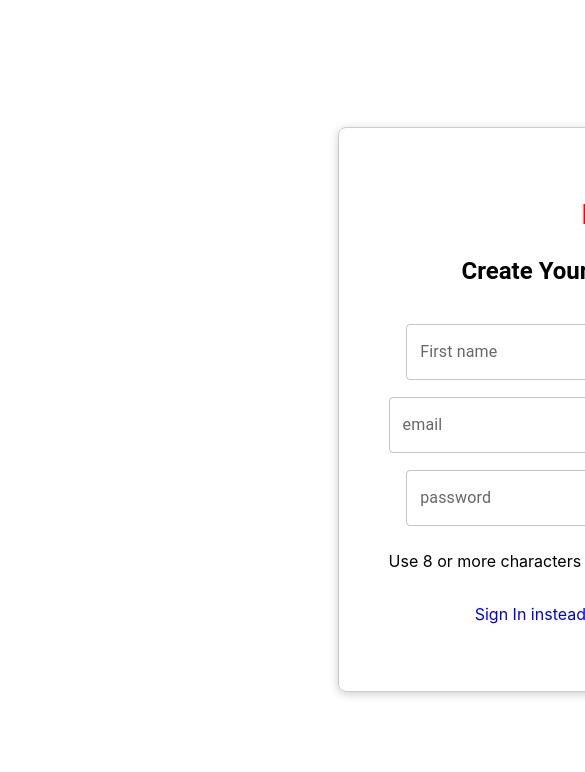
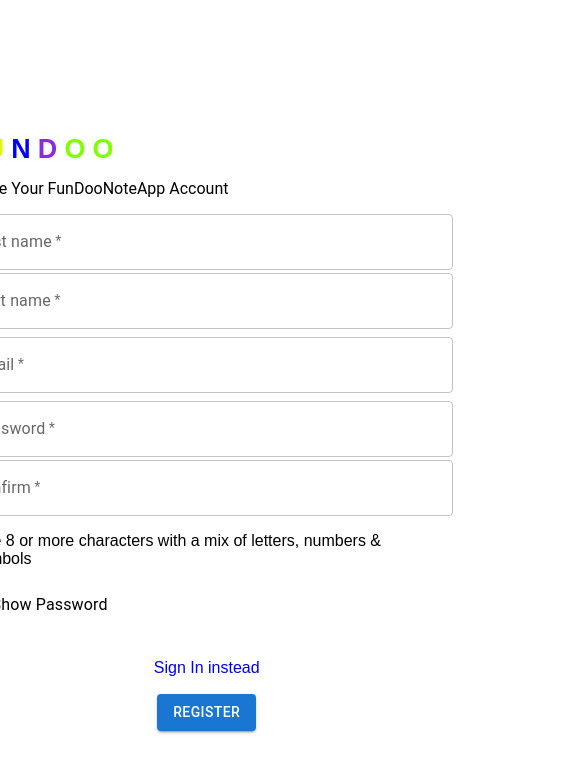
Before and after one commit to Sreedhar9652002484/FunDooNote-React, a React (Create React App) app: page /signup in a window 390 px wide. Shown: the top 772 px of the page, 585 px wide, since content can reach past the window. Built offline with nearby package versions, Linux system fonts and the light colour scheme.

Commit message:
[Sreedhar]Refactor: Added Responsive for singin signup pages

```diff
--- a/src/components/signin.css
+++ b/src/components/signin.css
@@ -1,32 +1,44 @@
+*{
+   margin: 0;
+   padding: 0;
+   font-family:'Poppins', sans-serif;
+   box-sizing: border-box;
+ }
+ header{
 
-.center{
+ width: 100vw;
+ height: 100vh;
+ display: flex;
+ justify-content: center;
+ align-items: center;
+ }
+.container1{
+
+
    display: flex;
-   flex-direction: row;
    justify-content: center;
 
-}
-.container1{
-    margin-top: 20vh;
-    display: inline-block;
-     padding: 20px;
-     border: 1px solid #ccc;
-     border-radius: 8px;
-     box-shadow: 0px 2px 10px rgba(0, 0, 0, 0.2);
-     padding-bottom: 5vh;
+
 
  }
-.logo{
+ .container2{
+
+   height: 100%;
+   border: 1px solid black;
+   padding: 5vh;
+
+ }
+
+.logo1{
     font-family: 'Arial', sans-serif;
     font-size: 24px;
     font-weight: bold;
+    display: flex;
+    justify-content: center;
+    text-align: center;
     color: red;
-    text-align: left;
-    padding: 20px;
-    display: flex;
-   justify-content: center;
-    padding-bottom: 10px;
-    letter-spacing: 3px;
-
+    letter-spacing: 6px;
+    animation: zoomIn 3s ease-in-out forwards;
   }
 .U{
     color: yellow;
@@ -41,31 +53,40 @@
   .O{
     color: chartreuse;
   }
+
 .signin{
    display: flex;
    flex-direction: column;
    align-items: center;
+   margin-top: -2vh;
+}
+
+#sign{
+   font-size: 1.5rem;
+   margin-top: 1.2rem;
+
 }
 #google{
-   margin-top: -1.5vh;
+   margin-top: 1rem;
 }
-
+.registerform1{
+   display: flex;
+   flex-direction: column;
+   justify-content: center;
+   align-items: center;
+}
  .emailaddress{
     padding: 2vh;
-
-
-
  }
  .pass{
     margin-bottom: 3vh;
-
  }
 
  #email1{
-    width: 50vh;
+    width: 350px;
  }
  #password1{
-    width: 50vh;
+    width: 350px;
 
  }
  .error-message1{
@@ -76,20 +97,47 @@
  }
  #button1{
     margin-top: 2vh;
-    margin-left: 23vh;
+    margin-left: 21vh;
     background-color: rgba(0, 0, 255, 0.619);
     color: white;
 
  }
+ .createsign{
+   display: flex;
+   flex-direction: row;
+ }
  #link1{
-    padding-left: 3vh;
+    padding-right:260px;
     text-decoration: none;
+
  }
  #link2{
-    padding-left: 19vh;
+   padding-top: 3vh;
+    padding-left: 2.6vh;
     text-decoration: none;
+
  }
- #submit{
+ #submit1{
    text-align: center;
    color: rgb(118, 195, 2);
+   margin-top:10vh;
  }
+
+ /* Media query for screens narrower than 420px */
+@media screen and (min-width:360px) and (max-width: 768px) {
+.container1{
+border: none;
+}
+#email1{
+   width: 300px;
+}
+#password1{
+   width: 300px;
+}
+#link1{
+   padding-right:200px;
+}
+.center{
+   margin-top: -50px;
+}
+}
--- a/src/components/signin.js
+++ b/src/components/signin.js
@@ -6,17 +6,13 @@
 
 
 const SigninForm = () => {
-
-
-
     const [email, setEmail] = useState('');
-    const [isvalidEmail, setIsValidEmail]=useState(true);
+    const [isvalidEmail, setIsValidEmail] = useState(true);
 
     const [password, setPassword] = useState('');
-    const [isvalidPass, setIsValidPass]=useState(true);
+    const [isvalidPass, setIsValidPass] = useState(true);
 
     const [submitted, setSubmitted] = useState(false);
-
 
 
 
@@ -29,37 +25,36 @@
         setIsValidPass(isPassValid);
 
 
-        event.preventDefault();
-        if(isvalidEmail){
-            console.log('Email is Valid',email);
-        }else{
+        if (isvalidEmail) {
+            console.log('Email is Valid', email);
+        } else {
             console.log('Email is not valid');
         };
-        if(isvalidPass){
-            console.log('Password is Valid',password);
-        }else{
+        if (isvalidPass) {
+            console.log('Password is Valid', password);
+        } else {
             console.log('Password is not valid');
         };
-       if(isvalidEmail && isPassValid){
+        if (isvalidEmail && isPassValid) {
             setSubmitted(true);
         }
+        event.preventDefault();
 
 
 
     };
     return (
-        <div className="center">
+        <header>
             <div className="container1">
-                <div className="logo">F<span className="U" >U</span><span className="N" >N</span><span className="D" >D</span><span className="O" >OO</span></div>
-               <div className="signin"> <h2 id="signin">Sign in</h2>
+                <div className="container2">
+                    <div className="logo1">F<span className="U" >U</span><span className="N" >N</span><span className="D" >D</span><span className="O" >OO</span></div>
+                    <div className="signin"> <p id="sign">Sign in</p>
                         <p id="google">with your Google Account</p></div>
                     <form className="form" onSubmit={handleSubmit}>
-                    <div className="registerform">
-
+                        <div className="registerform1">
                             <div className="emailaddress">
                                 <TextField id="email1" label="email" variant="outlined" value={email}
                                     onChange={(e) => setEmail(e.target.value)} />
-
 
                             </div>
                             {!isvalidEmail && <p className="error-message1">Email is not valid</p>}
@@ -72,18 +67,21 @@
                             {!isvalidPass && <p className="error-message1">Password is not valid</p>}
 
                             <a href="forget" id="link1">forget password?</a>
+
+
+
+                        <div className="createsign">
                             <Link to="/signup" id="link2">Create Account</Link> {/* Use Link */}
+                            <Button variant="Link" id="button1" type="submit" >Sign in</Button>
 
                         </div>
+                        </div>
 
+                     </form>   {submitted && <p id="submit1">Login successfully!</p>}
+                </div>
 
-                    <Button variant="Link" id="button1" type="submit" >Sign in</Button>
-
-                    {submitted && <p id="submit">Login successfully!</p>}
-
-                </form>
         </div>
-        </div>
+        </header >
 
 
     );
--- a/src/components/signup.css
+++ b/src/components/signup.css
@@ -1,113 +1,221 @@
+*{
+  margin: 0;
+  padding: 0;
+  font-family:'Poppins', sans-serif;
+  box-sizing: border-box;
+}
+header{
 
-.img{
+width: 100vw;
+height: 100vh;
 display: flex;
-  flex-direction: row;
-  margin-left: 40vh
+justify-content: center;
+align-items: center;
+}
+.imgform{
+  max-width: 1000px;
+  max-height: 600px;
+  border: 1px solid black;
+  display: flex;
+  justify-content: space-between;
+  align-items: flex-start;
+  padding: 3rem;
+}
+.leftcontainer{
+ flex-basis: 50%;
+}
+.right{
+  flex-basis: 50%;
+}
+.registerform{
 
+  display: flex;
+  flex-direction: column;
+  width: auto;
+  justify-content: space-between;
+  gap: 1rem;
+}
+.form-container {
 
+  display: flex;
+  flex-direction: column;
+  justify-content: space-around;
+  gap: 0.5rem;
 }
 #img1{
-  height: 60vh;
-  margin-top: 15vh;
-  margin-left: 20vh;
-
-}
-.container{
-   margin-top: 15vh;
-   display: inline-block;
-    padding: 50px;
-    border: 1px solid #ccc;
-    border-radius: 8px;
-    box-shadow: 0px 2px 10px rgba(0, 0, 0, 0.2);
-
+  width: 100%;
+  height: 100%;
+  padding: 3rem;
 }
 .logo {
+  width: 0;
   font-family: 'Arial', sans-serif;
-    font-size: 25px;
-    font-weight: bolder;
+  font-size: 1.4rem;
+  font-weight: bold;
   color: red;
-    text-align: left;
-    padding: 20px;
-    padding-bottom: 10px;
-    letter-spacing: 5px;
-    animation: zoomIn 3s ease-in-out forwards;;
+  letter-spacing: 6px;
+  animation: zoomIn 3s ease-in-out forwards;
+  ;
 }
+
 @keyframes zoomIn {
   0% {
     transform: scale(1);
     opacity: 0;
   }
+
   100% {
     transform: scale(1.2);
     opacity: 1;
   }
 }
-  #create{
-    text-align: center;
+#create {
   font-family: 'Roboto', sans-serif;
+}
 
-  }
-.U{
+.logo .U {
   color: rgb(223, 247, 10);
 }
-  .N{
+
+.logo .N {
   color: blue;
 }
-  .D{
+
+.logo .D {
   color: blueviolet;
 
 }
-  .O{
+.logo .O {
   color: chartreuse;
 }
-.name{
+.firstlast{
   display: flex;
-   flex-direction: row;
-   justify-content: center;
-   padding-top: 20px;
+  gap: 0.2rem;
 }
-.firstname{
-    margin-right: 10px;
+.passconfirm{
+  display: flex;
+  gap: 0.2rem;
 }
-.lastname{
-    margin-left: 10px;
-}
-.email{
-    margin-top: 2vh;
-    margin-bottom: 2vh;
-}
-#email{
-    width: 62vh;
-}
-.pass{
-    display: flex;
-    flex-direction: row;
-    justify-content: center;
- }
- .password{
-     margin-right: 10px;
+.error-message {
+  color: red;
+  text-align: center;
+  margin-top: 0.5rem;
 
 }
- .confirmpass{
-     margin-left: 10px;
- }
- .error-message{
-  color: red;
-
-  text-align: center;
- }
-#button{
+#button {
   margin-top: 2vh;
   margin-left: 10vh;
 }
-.buttondiv{
+.buttondiv {
   display: flex;
   flex-direction: row;
-    justify-content: center;
 }
-#link{
-    margin-right:10vh;
+
+#link3 {
   padding: 2vh;
   text-decoration: none;
   cursor: pointer;
 }
+#submit {
+  margin-top: 1.5rem;
+  text-align: center;
+  color: rgb(118, 195, 2);
+}
+
+@media screen and (max-width: 1190px) {
+
+  #firstname,
+  #lastname,
+  #password,
+  #confirmpass {
+    width: 100%;
+  }
+  #email{
+    width: 100%;
+  }
+  #img1{
+width: 100%;
+height: 100%;
+  }
+  .imgform{
+    width: 80%;
+    display: flex;
+    justify-content: center;
+    align-items: center;
+  }
+
+}
+@media screen and (max-width: 550px){
+  body {
+    margin: 3vw;
+  }
+  #img1{
+    display: none;
+  }
+  #firstname,
+  #lastname,
+  #password,
+#email,
+  #confirmpass {
+    width: 55vh;
+  }
+
+
+.firstname, .password{
+  margin-bottom: 1vh;
+}
+  .firstlast, .passconfirm{
+    display: flex;
+    flex-direction: column;
+
+  }
+  .imgform{
+    border: none;
+  }
+  .registerform{
+    width: 100%;
+
+  }
+  #passpara{
+    width: 80%;
+  }
+  #create{
+    font-size: 1.2rem;
+  }
+  .container{
+    width: auto;
+    display: flex;
+    flex-direction: column;
+    align-items: center;
+   justify-content: center;
+  }
+}
+@media screen and (max-width: 400px){
+  #create {
+    font-size: 1rem;
+  }
+  #passpara{
+    width: 80%;
+    margin: auto;
+  }
+  .container{
+    width: 80%;
+    margin: auto;
+
+  }
+  .buttondiv {
+    display: flex;
+    flex-direction: column;
+    align-items: center;
+  }
+  #button{
+    margin: auto;
+  }
+  #link3{
+    margin: auto;
+
+  }
+  #passpara{
+    width: 95%;
+  }
+}
--- a/src/components/signup.js
+++ b/src/components/signup.js
@@ -4,8 +4,8 @@
 import '../components/signup.css'
 import { Link } from 'react-router-dom'; // Import Link
 import LoginImg from '../components/Login1.png';
-
-
+import Checkbox from '@mui/material/Checkbox';
+import FormControlLabel from '@mui/material/FormControlLabel';
 
 
 const SignupForm = () => {
@@ -13,30 +13,25 @@
     const [isValidFName, setIsValidFName] = useState(true);
 
     const [lastname, setLastName] = useState('');
-    const [isvalidLName, setIsValidLName]=useState(true);
+    const [isvalidLName, setIsValidLName] = useState(true);
 
     const [email, setEmail] = useState('');
-    const [isvalidEmail, setIsValidEmail]=useState(true);
+    const [isvalidEmail, setIsValidEmail] = useState(true);
 
     const [password, setPassword] = useState('');
-    const [isvalidPass, setIsValidPass]=useState(true);
+    const [isvalidPass, setIsValidPass] = useState(true);
 
     const [confirmpassword, setConfirmPass] = useState('');
-    const [isvalidConfirm, setIsValidConfirm]=useState(true);
+    const [isvalidConfirm, setIsValidConfirm] = useState(true);
 
     const [submitted, setSubmitted] = useState(false);
-
-
     const handleSubmit = (event) => {
         event.preventDefault();
-
-
         const isFNameValid = /^[a-zA-Z ]{2,30}$/.test(firstname);
         const isLNameValid = /^[a-zA-Z ]{2,30}$/.test(lastname);
         const isEmailValid = /^[a-zA-Z0-9._:$!%-]+@[a-zA-Z0-9.-]+\.[a-zA-Z]+$/.test(email);
         const isPassValid = /^(?=.*?[A-Za-z])(?=.*?[0-9]).{6,}$/.test(password);
         const isConfirmValid = /^(?=.*?[A-Za-z])(?=.*?[0-9]).{6,}$/.test(confirmpassword);
-
 
         setIsValidFName(isFNameValid);
         setIsValidLName(isLNameValid);
@@ -44,32 +39,29 @@
         setIsValidPass(isPassValid);
         setIsValidConfirm(isConfirmValid);
 
-
-
-
-        if(isValidFName){
-            console.log('FirstName is Valid',firstname);
-        }else{
+        if (isValidFName) {
+            console.log('FirstName is Valid', firstname);
+        } else {
             console.log('FirstName is not valid');
         };
-        if(isvalidLName){
-            console.log('LastName is Valid',lastname);
-        }else{
+        if (isvalidLName) {
+            console.log('LastName is Valid', lastname);
+        } else {
             console.log('LastName is not valid');
         };
-        if(isvalidEmail){
-            console.log('Email is Valid',email);
-        }else{
+        if (isvalidEmail) {
+            console.log('Email is Valid', email);
+        } else {
             console.log('Email is not valid');
         };
-        if(isvalidPass){
-            console.log('Password is Valid',password);
-        }else{
+        if (isvalidPass) {
+            console.log('Password is Valid', password);
+        } else {
             console.log('Password is not valid');
         };
-        if(isvalidConfirm){
-            console.log('COnfirm password is Valid',confirmpassword);
-        }else{
+        if (isvalidConfirm) {
+            console.log('COnfirm password is Valid', confirmpassword);
+        } else {
             console.log('Confirm Password is not valid');
         };
         if (isFNameValid && isLNameValid && isEmailValid && isPassValid && isConfirmValid) {
@@ -77,65 +69,66 @@
         }
     };
     return (
-        <div className="img">
-        <div className="container">
+        <header>
+            <div className="imgform">
+                <div className="leftcontainer">
+                    <form className="form" onSubmit={handleSubmit}>
+                        <div className="registerform">
                             <div className="logo">F<span className="U" >U</span><span className="N" >N</span><span className="D" >D</span><span className="O" >OO</span></div>
-            <h2 id="create">Create Your FunDooNoteApp Account</h2>
-            <form className="form" onSubmit={handleSubmit}>
-
-                <div className="registerform">
-                    <div className="name">
-                        <div className="firstname">
-                            <TextField id="firstname" label="First name" variant="outlined" value={firstname}
+                            <p id="create">Create Your FunDooNoteApp Account</p>
+                            <div className="form-container">
+                                <div className="firstlast">
+                                    <div>
+                                        <TextField id="firstname" label="First name" variant="outlined" required value={firstname}
                                             onChange={(e) => setFirstName(e.target.value)} />
                                         {!isValidFName && <p className="error-message">First name is not valid</p>}
-
                                     </div>
-                        <div className="lastname">
-                            <TextField id="lastname" label="Last name" variant="outlined" value={lastname}
+                                    <div>
+                                        <TextField id="lastname" label="Last name" variant="outlined" required value={lastname}
                                             onChange={(e) => setLastName(e.target.value)} />
-                                {!isvalidLName&& <p className="error-message">Last name is not valid</p>}
-
+                                        {!isvalidLName && <p className="error-message">Last name is not valid</p>}
                                     </div>
                                     </div>
-                    <div className="email">
-                        <TextField id="email" label="email" variant="outlined" value={email}
+
+
+                                    <TextField id="email" label="email" variant="outlined" required value={email}
                                         onChange={(e) => setEmail(e.target.value)} />
                                     {!isvalidEmail && <p className="error-message">Email is not valid</p>}
+                                    <div className="passconfirm">
+                                        <div>
+                                        <TextField id="password" type="password" label="password" variant="outlined" required value={password}
+                                            onChange={(e) => setPassword(e.target.value)} />
+                                        {!isvalidPass && <p className="error-message">Password is not valid</p>}
+                                        </div>
+                                        <div>
 
-                    </div>
-                    <div className="pass">
-                        <div className="password">
-                            <TextField id="password" type="password" label="password" variant="outlined" value={password}
-                                onChange={(e) => setPassword(e.target.value)} />
-                                {!isvalidPass&& <p className="error-message">Password is not valid</p>}
-
-                        </div>
-                        <div className="confirmpass">
-                            <TextField id="confirmpass" type="password" label="confirm" variant="outlined" value={confirmpassword}
+                                        <TextField id="confirmpass" type="password" label="confirm" variant="outlined" required value={confirmpassword}
                                             onChange={(e) => setConfirmPass(e.target.value)} />
                                         {!isvalidConfirm && <p className="error-message">Confirm password is not valid</p>}
-
+                                        </div>
+                                    </div>
                                 </div>
 
+                                <p id="passpara">Use 8 or more characters with a mix of letters, numbers & symbols</p>
+                                <div className="check">
+                                    <FormControlLabel id="check" control={<Checkbox defaultChecked />} label="Show Password" value={password}
+                                        onChange={(e) => console.log(e.password)} />
                                 </div>
-                    <p>Use 8 or more characters with a mix of letters, numbers & symbols</p>
 
+                                <div className="buttondiv">
+                                    <Link to="/signin" id="link3">Sign In instead</Link> {/* Use Link */}
+                                    <Button id="button" variant="contained" type="submit" >Register</Button>
                                 </div>
-                <div className="buttondiv">
-                <Link to="/signin" id="link">Sign In instead</Link> {/* Use Link */}
-                <Button id="button" variant="contained" type="submit" >Register</Button>
-
                             </div>
                             {submitted && <p id="submit">Form submitted successfully!</p>}
-                {}
-
+                            { }
                     </form>
                 </div>
-        <img src={LoginImg} id="img1" alt="login"/>
+                <div className="right">
+                    <img src={LoginImg} id="img1" alt="login" />
                 </div>
-
+            </div>
+        </header>
     );
 }
-
 export default SignupForm
```
Lines whose indentation alone changed are shown as unchanged.
